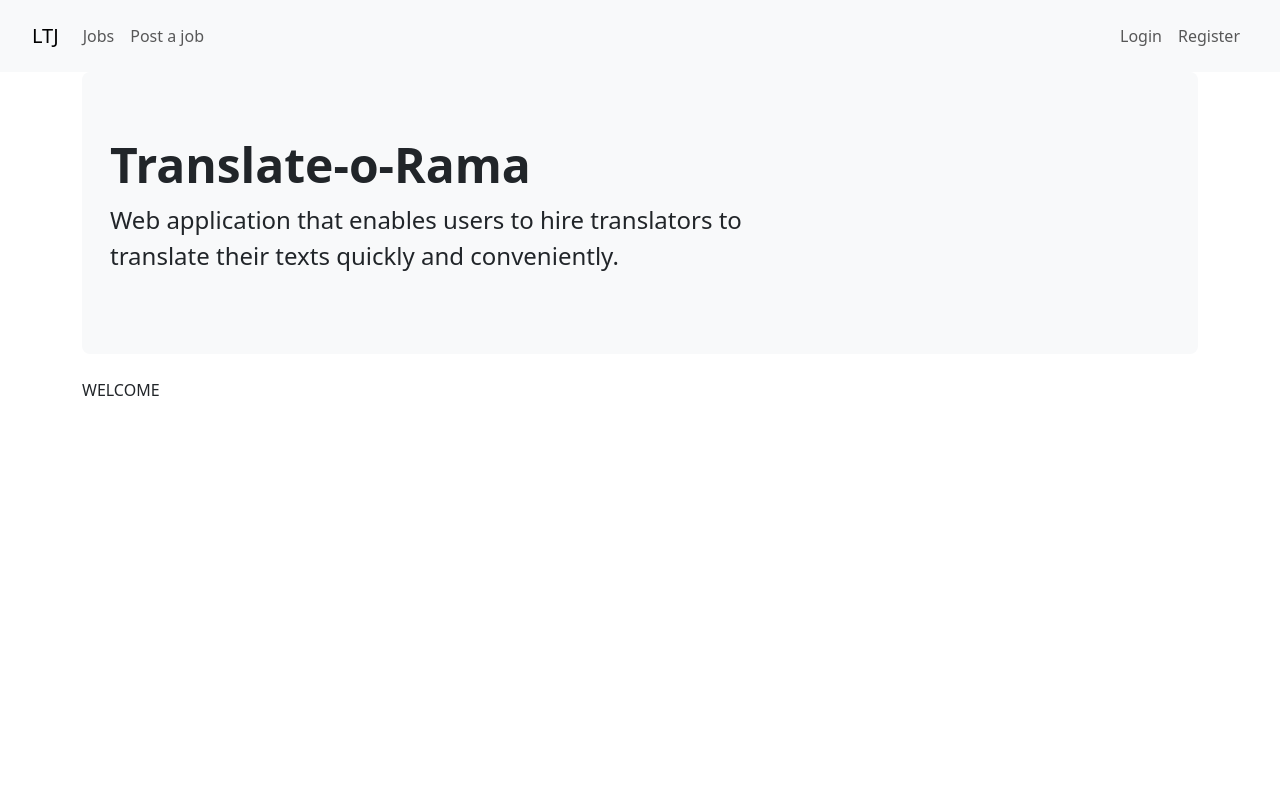
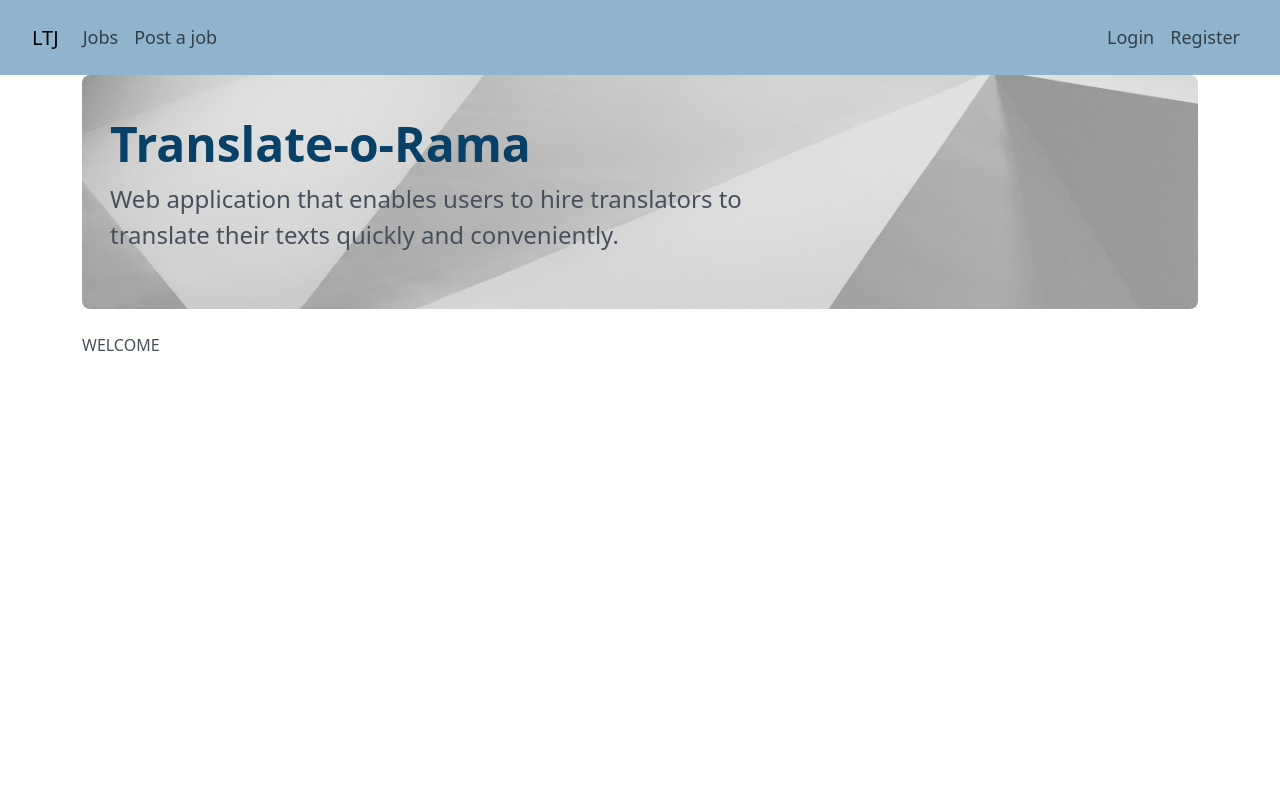
Before and after one commit to lukakuterovac/translate-o-rama, a Django app: page / in a window 1280 px wide. Run offline with Django 4.2, Linux system fonts and the light colour scheme.

Commit message:
Modify base template

```diff
--- /dev/null
+++ b/translationsite/app/static/app/css/base.css
@@ -0,0 +1,25 @@
+body{
+    background-color:#fffffe;
+}
+
+h1{
+    color: #094067;
+}
+
+p{
+    color:#46505C;
+}
+
+nav{
+    background-color: #90b4ce;
+    color: #2A3139;
+}
+
+.nav-link{
+    font-size:18px !important;
+}
+
+.jumbotron-container{
+    background-image:url("../images/background2.jpg");
+    background-size: cover;
+}
--- a/translationsite/app/templates/app/base.html
+++ b/translationsite/app/templates/app/base.html
@@ -4,15 +4,17 @@
   <head>
     <title>Translation app</title>
 
+    <meta charset="UTF-8">
+    <meta name="viewport" content="width=device-width, initial-scale=1.0">
     <link href="https://cdn.jsdelivr.net/npm/bootstrap@5.3.0-alpha1/dist/css/bootstrap.min.css" rel="stylesheet" integrity="sha384-GLhlTQ8iRABdZLl6O3oVMWSktQOp6b7In1Zl3/Jr59b6EGGoI1aFkw7cmDA6j6gD" crossorigin="anonymous">
     <script src="https://cdn.jsdelivr.net/npm/bootstrap@5.3.0-alpha1/dist/js/bootstrap.bundle.min.js" integrity="sha384-w76AqPfDkMBDXo30jS1Sgez6pr3x5MlQ1ZAGC+nuZB+EYdgRZgiwxhTBTkF7CXvN" crossorigin="anonymous"></script>
 
-    <!--<link rel="stylesheet" href="{% static 'app/css/app.css' %}">-->
+    <link rel="stylesheet" href="{% static 'app/css/base.css' %}">
   </head>
 
   <body>
 
-    <nav class="navbar navbar-expand-lg bg-body-tertiary">
+    <nav class="navbar navbar-expand-lg">
         <div class="container-fluid  p-2 ms-4 me-4">
             <a class="navbar-brand" href="#">LTJ</a>
             <button class="navbar-toggler" type="button" data-bs-toggle="collapse" data-bs-target="#navbarText" aria-controls="navbarText" aria-expanded="false" aria-label="Toggle navigation">
@@ -43,8 +45,8 @@
     <div class="content container">
       <div class="row">
         <div class="col-md-12">
-            <div class="p-3 mb-4 bg-light rounded-3">
-                <div class="container-fluid py-5">
+            <div class="p-3 mb-4 rounded-3  jumbotron-container">
+                <div class="container-fluid py-4">
                     <h1 class="display-5 fw-bold">Translate-o-Rama</h1>
                     <p class="col-md-8 fs-4">Web application that enables users to hire translators to translate their texts quickly and conveniently.</p>
                 </div>
```
Also changed, not shown: translationsite/app/static/app/images/background2.jpg (added).
